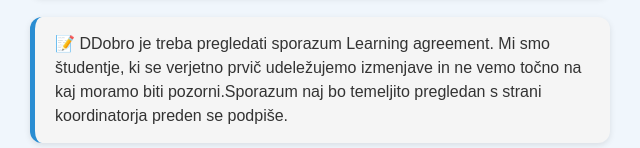
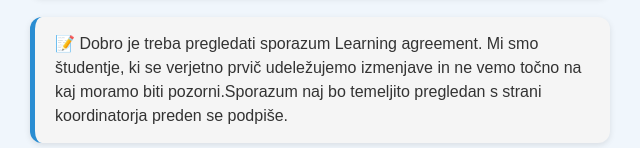
Before and after one commit to pinaunk/Erazmus_spletna_stran, a plain HTML site: page nasveti.html in a window 1280 px wide. Shown: the part 806-954 px from the top of the page, 630-1270 px from the left. Drawn offline with Linux system fonts and the light colour scheme.

Commit message:
Update nasveti.html

```diff
--- a/nasveti.html
+++ b/nasveti.html
@@ -65,7 +65,7 @@
                             <div class="tip-box">🔍 Podajajte transparetne informacije. Meni je bilo "obljubljeno" vsi predmeti v angleščini,
                                 vsi predmeti na isti stopnji - torej dodiplomski, vse fakultete na razpisanem seznamu so primerne za našo smer študiranja,
                                 na izmenjavi bo še veliko drugih študentov, ki bodo v isti situaciji, kot vi, brez skrbi si boste našli družno...NI RES!</div>
-                            <div class="tip-box">📝 DDobro je treba pregledati sporazum Learning agreement. Mi smo študentje, ki se verjetno
+                            <div class="tip-box">📝 Dobro je treba pregledati sporazum Learning agreement. Mi smo študentje, ki se verjetno
                                 prvič udeležujemo izmenjave in ne vemo točno na kaj moramo biti pozorni.Sporazum naj bo temeljito pregledan s strani koordinatorja
                                 preden se podpiše.</div>
                             <div class="tip-box">📎 Omogočite študentom vključitev v razred. Pisati cel kup seminarskih na izmenjavi, namesto, da bi se kaj
```
